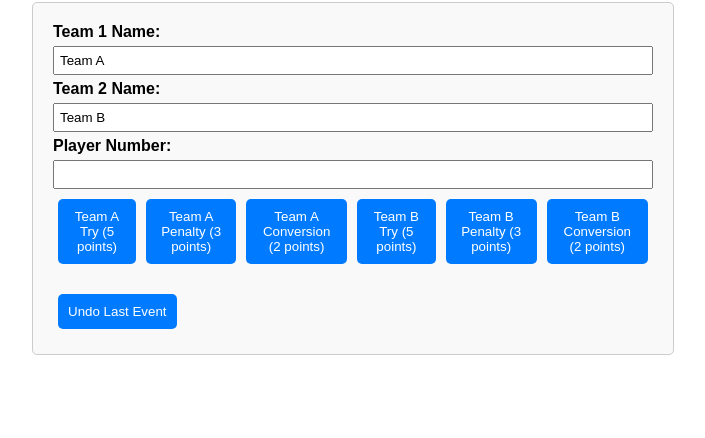
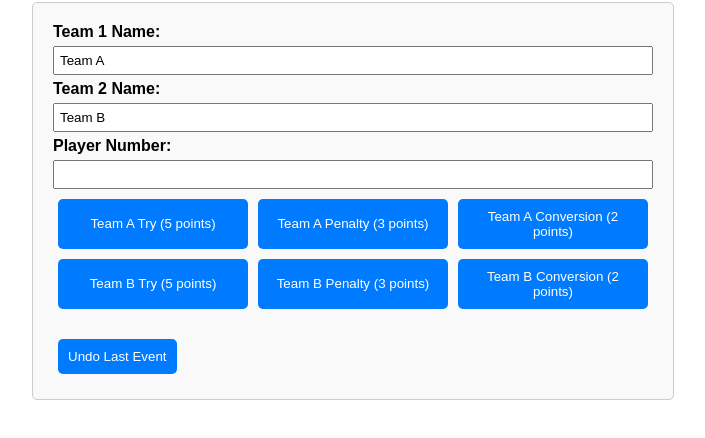
Before and after one commit to 02we11/Rugby-Score-Recorder, a plain HTML site: page index.html in a window 1280 px wide. Shown: the part 78-516 px from the top of the page, without its empty margins (287-992 px from the left). Drawn offline with Linux system fonts and the light colour scheme.

Commit message:
Update index.html

```diff
--- a/index.html
+++ b/index.html
@@ -62,7 +62,12 @@
 
     .score-button {
         display: flex;
+        flex-wrap: wrap;
         justify-content: center;
+    }
+    .score-button button {
+        flex: 0 0 calc(33.33% - 10px);
+        max-width: calc(33.33% - 10px);
     }
 </style>
 </head>
@@ -78,7 +83,7 @@
     <div class="score-button">
         <button onclick="score(1, 5)">Team A Try (5 points)</button>
         <button onclick="score(1, 3)">Team A Penalty (3 points)</button>
-        <button onclick="score(1, 2)">Team A Conversion (2 points)</button><br>
+        <button onclick="score(1, 2)">Team A Conversion (2 points)</button>
         <button onclick="score(2, 5)">Team B Try (5 points)</button>
         <button onclick="score(2, 3)">Team B Penalty (3 points)</button>
         <button onclick="score(2, 2)">Team B Conversion (2 points)</button>
```
